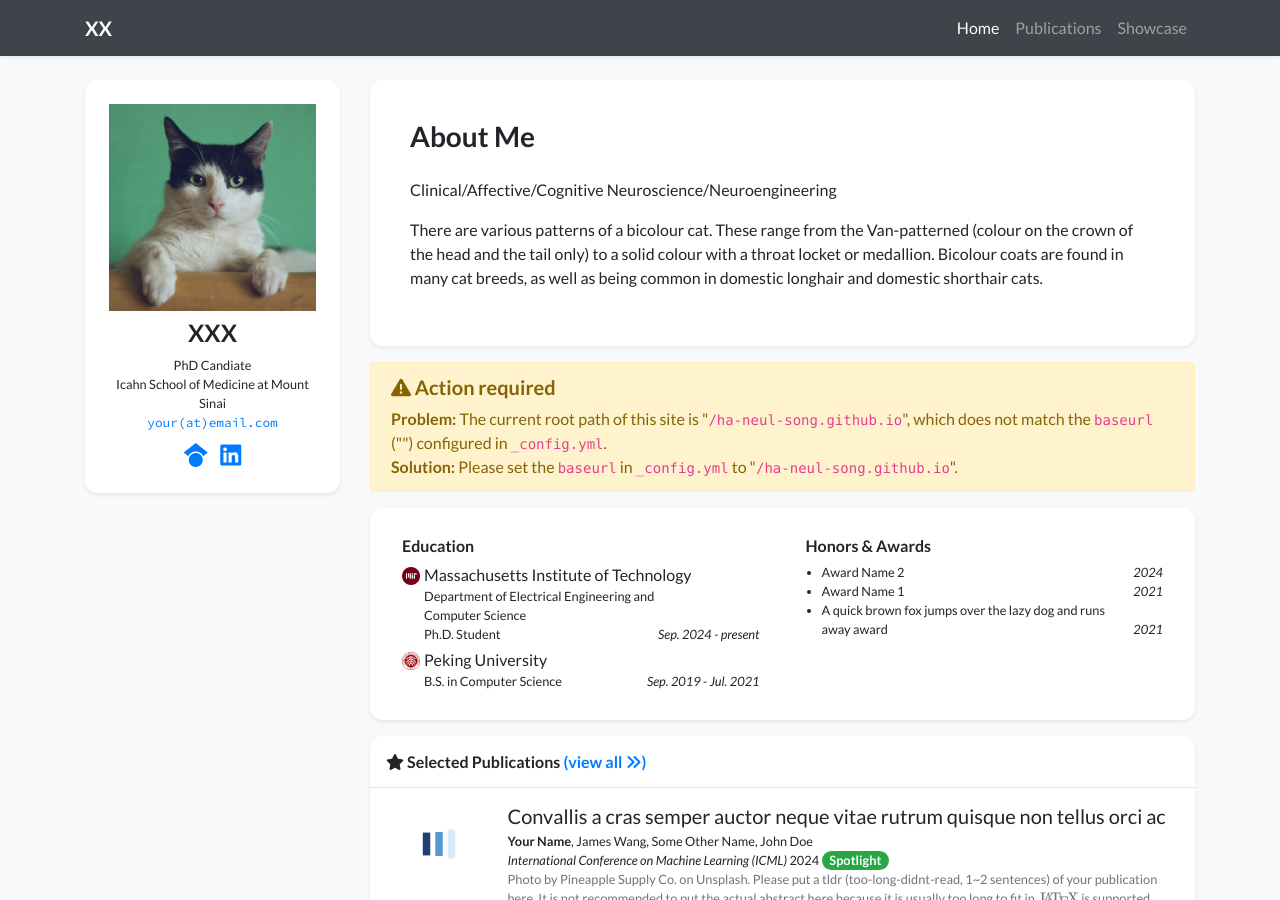
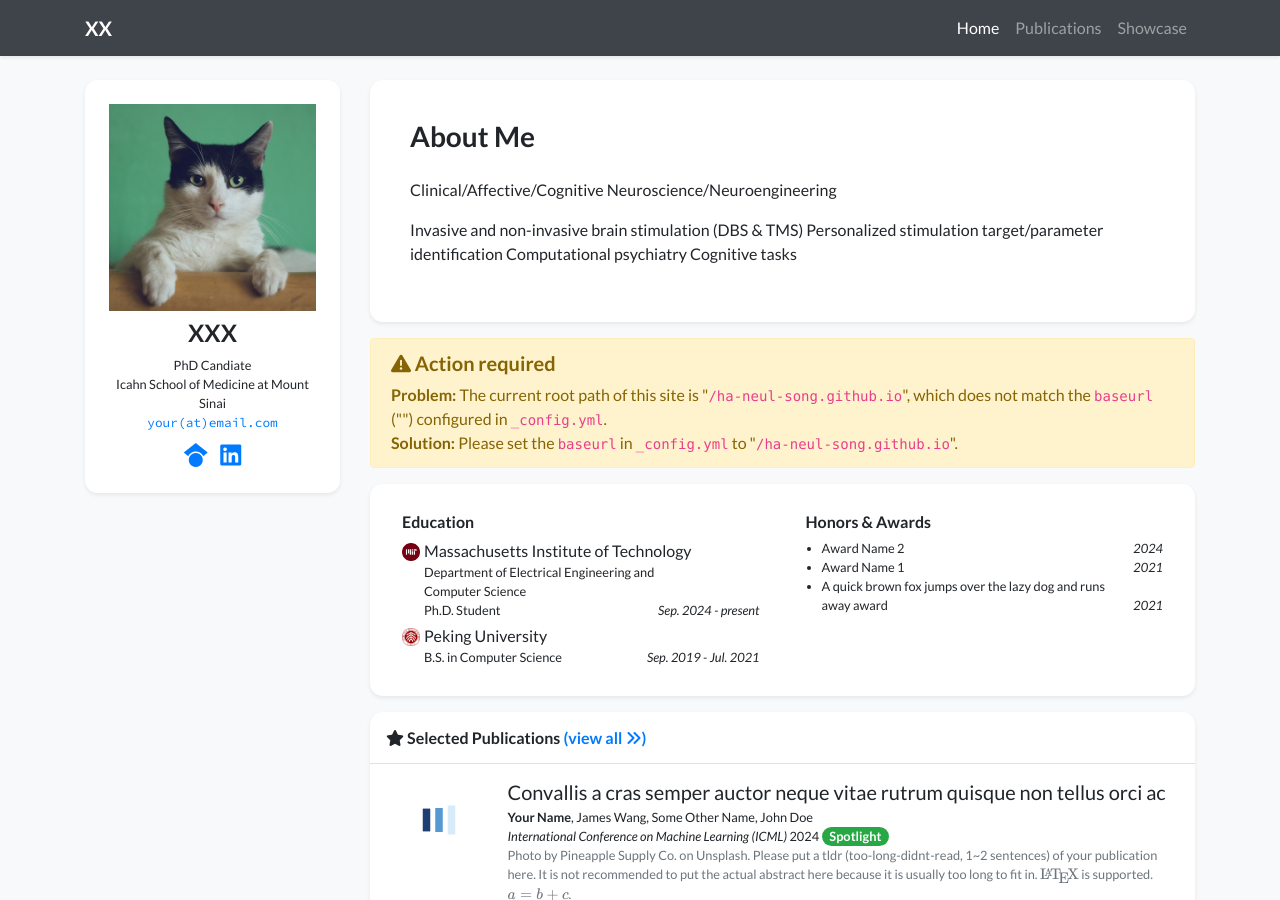
Before and after one commit to ha-neul-song/ha-neul-song.github.io, a Jekyll site: the page built from index.html, in a window 1280 px wide and 900 px high. Built offline with Jekyll 4.4.1, drawn with Linux system fonts in a browser that asks for light colours; nearby versions of some CDN libraries; a style sheet for code colours, icons or effects is not loaded.

Commit message:
Update profile.yml

```diff
--- a/_data/profile.yml
+++ b/_data/profile.yml
@@ -25,9 +25,10 @@ short_bio: >-
     Clinical/Affective/Cognitive Neuroscience/Neuroengineering
   </p>
   <p>
-    There are various patterns of a bicolour cat. These range from the Van-patterned (colour on the crown of the head
-    and the tail only) to a solid colour with a throat locket or medallion. Bicolour coats are found in many cat breeds,
-    as well as being common in domestic longhair and domestic shorthair cats.
+    Invasive and non-invasive brain stimulation (DBS & TMS)
+    Personalized stimulation target/parameter identification
+    Computational psychiatry
+    Cognitive tasks
   </p>
 #    A <a href="https://en.wikipedia.org/wiki/Bicolor_cat" target="_blank">bicolor cat</a> is a cat with white fur combined with fur of some other colour, for example solid black, tabby, or colourpointed.
 
```
